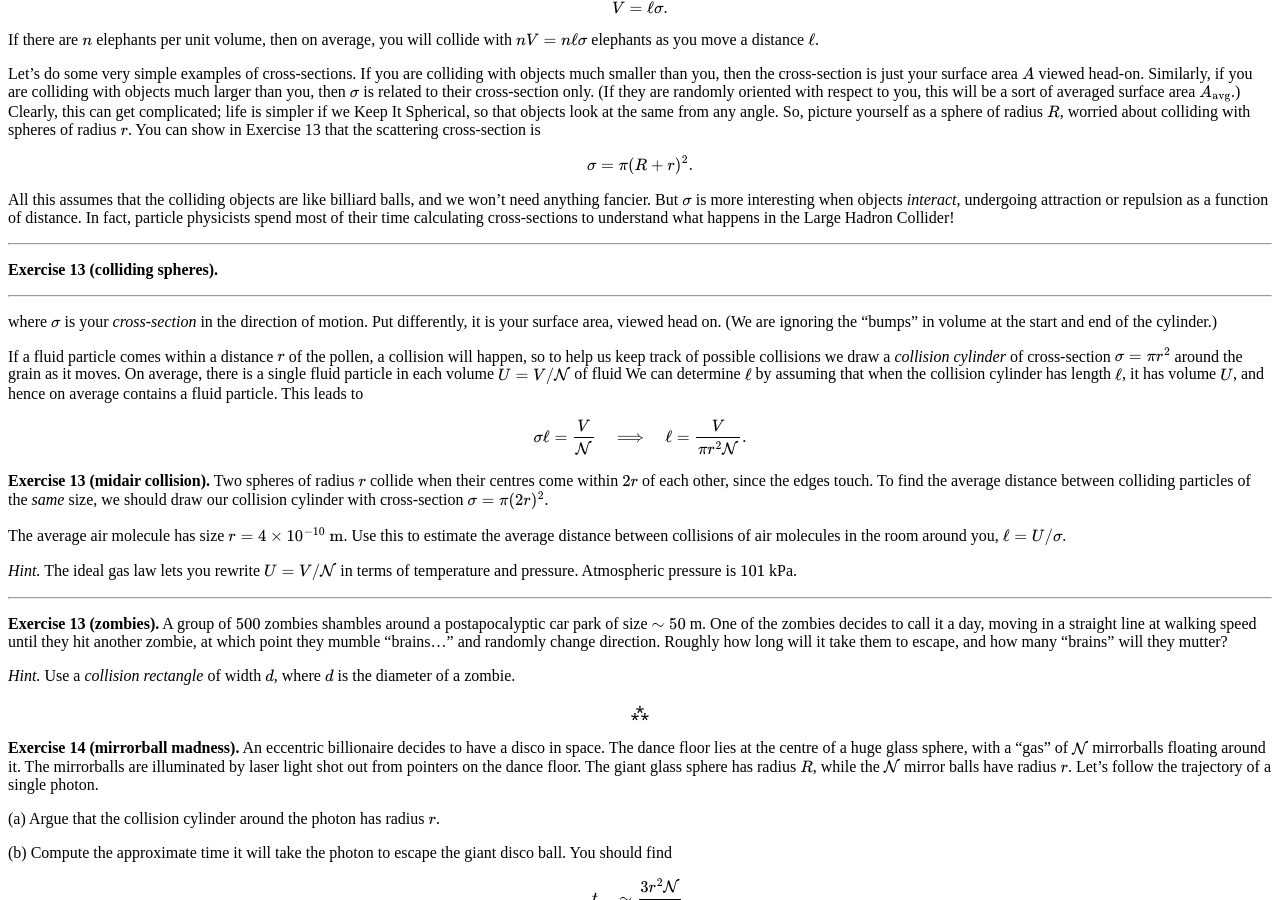
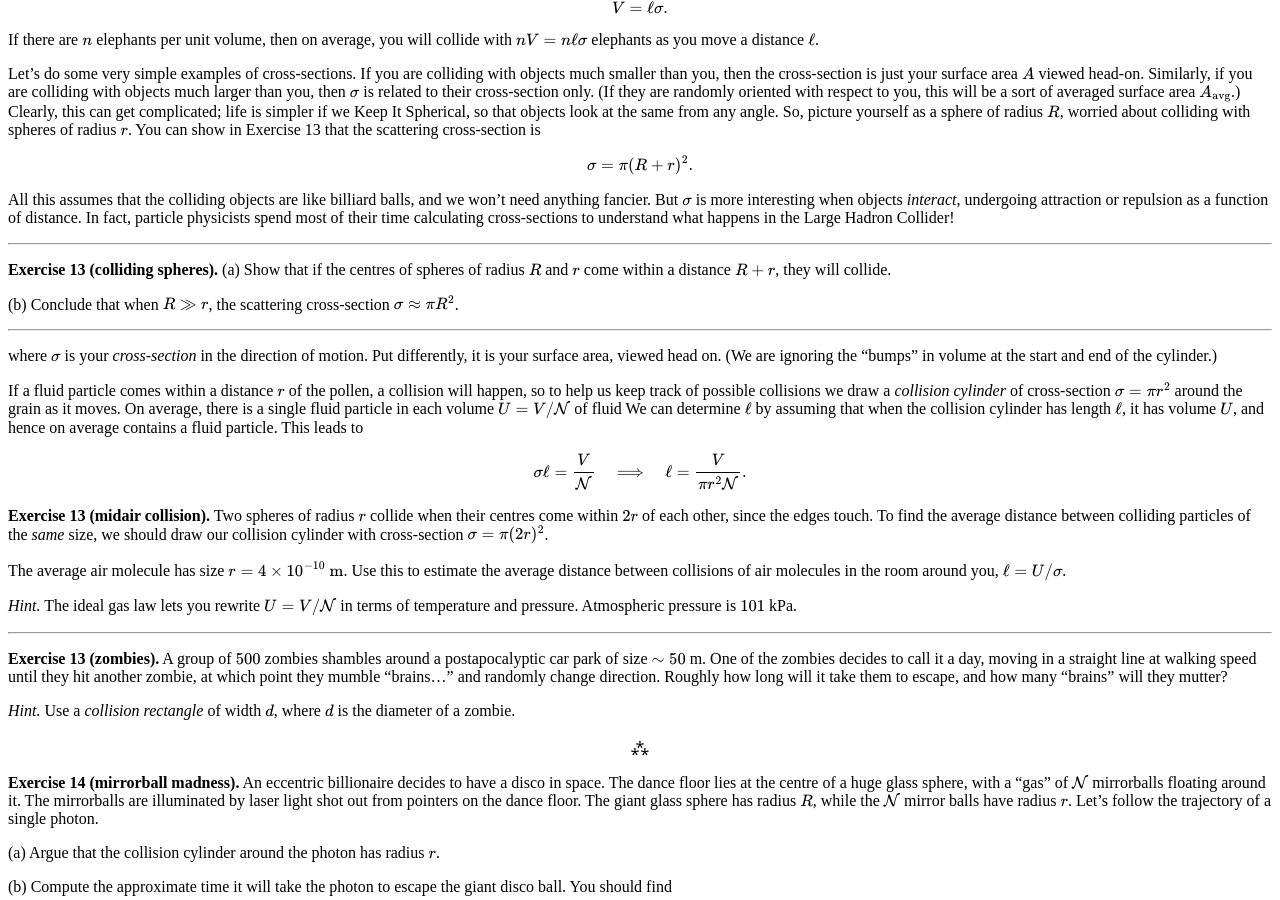
Before and after one commit to hapax/hapax.github.io, a Jekyll site: the page built from assets/simple-physics.md, in a window 1280 px wide and 900 px high, scrolled down 10675 px. Built offline with Jekyll 4.4.1, drawn with Linux system fonts in a browser that asks for light colours; our own code applies the rules of GitHub Pages for plain Markdown files; formulas are drawn with MathJax 3; a script that is not in the unit is left out.

Commit message:
Update simple-physics.md

```diff
--- a/assets/simple-physics.md
+++ b/assets/simple-physics.md
@@ -1170,7 +1170,12 @@ cross-sections to understand what happens in the Large Hadron Collider!
 
 ---
 
-**Exercise 13 (colliding spheres).**
+**Exercise 13 (colliding spheres).** (a) Show that if the centres of
+  spheres of radius $R$ and $r$ come within a distance $R+r$, they
+  will collide.
+
+(b) Conclude that when $R\gg r$, the scattering cross-section $\sigma
+\approx \pi R^2$.
 
 ---
 
```
